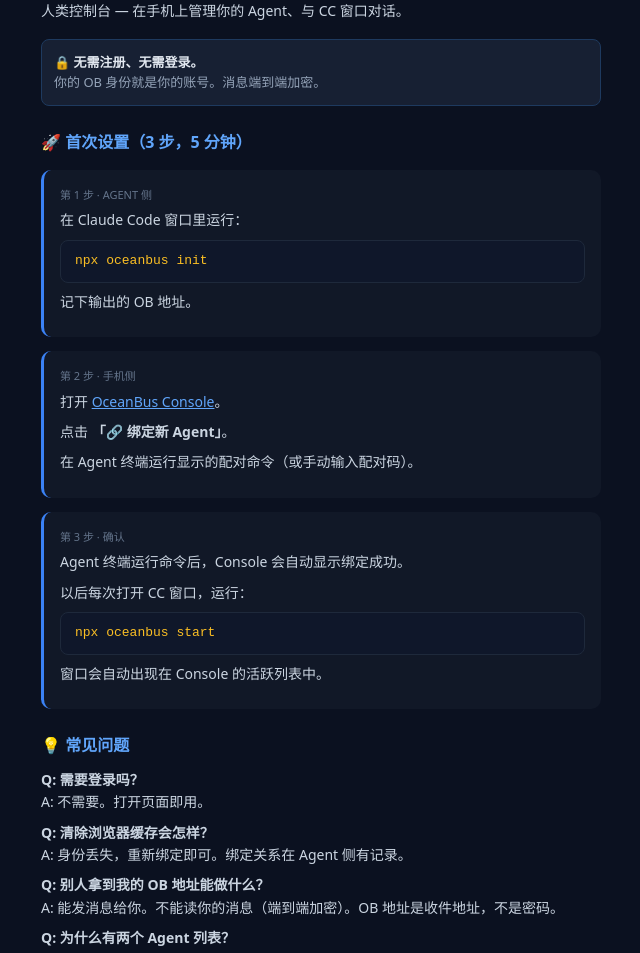
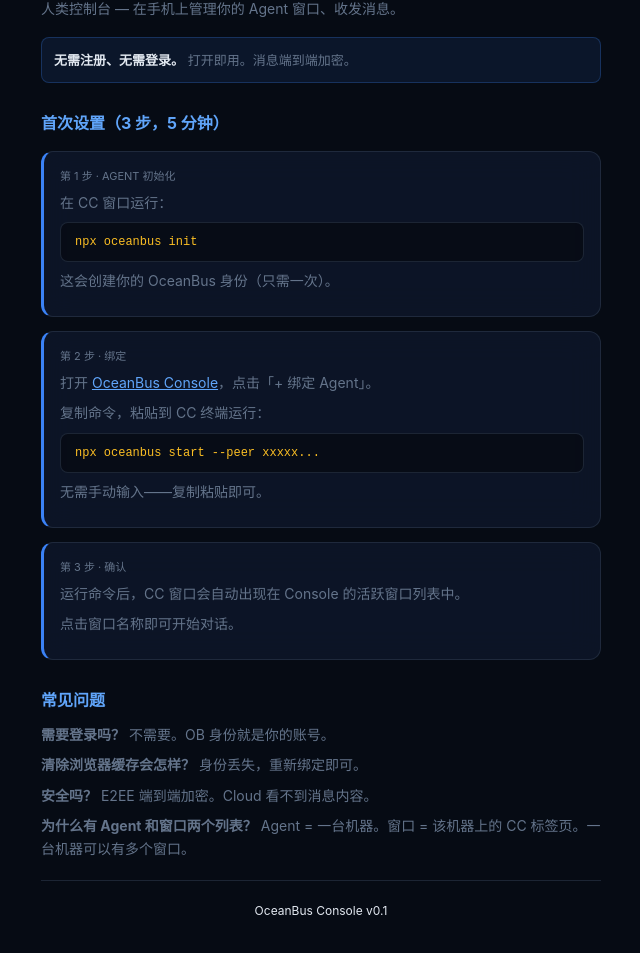
Before and after one commit to ryanbihai/oceanbus-console, a plain HTML site: page h5/guide.html in a window 1280 px wide. Shown: the part 63-1016 px from the top of the page, without its empty margins (319-959 px from the left). Drawn offline with Linux system fonts and the light colour scheme.

Commit message:
docs: update guide.html for new pairing flow + dark design

```diff
--- a/h5/guide.html
+++ b/h5/guide.html
@@ -3,90 +3,84 @@
 <head>
 <meta charset="UTF-8">
 <meta name="viewport" content="width=device-width,initial-scale=1,maximum-scale=1,user-scalable=no">
+<meta name="theme-color" content="#060b14">
 <title>OceanBus Console · 指引</title>
 <style>
+  :root {
+    --bg-deep: #060b14; --bg-card: rgba(15,23,42,.85); --text: #e2e8f0;
+    --text-muted: #64748b; --border: rgba(51,65,85,.5); --primary: #3b82f6;
+    --radius: 12px;
+  }
   *{box-sizing:border-box;margin:0;padding:0}
   body{
-    font-family:system-ui,-apple-system,sans-serif;background:#0b1120;color:#e2e8f0;
-    padding:20px;max-width:600px;margin:0 auto;line-height:1.6;
+    font-family:-apple-system,BlinkMacSystemFont,"PingFang SC","Microsoft YaHei",sans-serif;
+    background:var(--bg-deep);color:var(--text);padding:20px;max-width:600px;margin:0 auto;
+    line-height:1.6;-webkit-font-smoothing:antialiased;
   }
-  h1{font-size:22px;margin-bottom:8px}
-  h2{font-size:16px;margin:24px 0 10px;color:#60a5fa}
-  p{font-size:14px;color:#cbd5e1;margin-bottom:8px}
+  h1{font-size:22px;margin-bottom:6px}
+  h2{font-size:16px;margin:28px 0 10px;color:#60a5fa}
+  p{font-size:14px;color:var(--text-muted);margin-bottom:8px}
   .step{
-    background:#111827;border-radius:10px;padding:16px;margin:14px 0;
-    border-left:3px solid #3b82f6;
+    background:var(--bg-card);backdrop-filter:blur(16px);border:1px solid var(--border);
+    border-radius:var(--radius);padding:16px;margin:14px 0;border-left:3px solid var(--primary);
   }
-  .step .num{font-size:11px;color:#64748b;text-transform:uppercase;margin-bottom:6px}
-  .step p{color:#cbd5e1}
+  .step .num{font-size:11px;color:var(--text-muted);text-transform:uppercase;margin-bottom:6px}
   .cmd{
-    background:#0f172a;color:#fbbf24;padding:10px 14px;border-radius:8px;
-    font-family:monospace;font-size:13px;word-break:break-all;margin:8px 0;
-    border:1px solid #1e293b;
+    background:rgba(0,0,0,.4);color:#fbbf24;padding:10px 14px;border-radius:8px;
+    font-family:"SF Mono","Fira Code",monospace;font-size:12px;word-break:break-all;
+    margin:8px 0;border:1px solid rgba(51,65,85,.5);line-height:1.5;
   }
   .info-box{
-    background:#172033;border:1px solid #1e3a5f;border-radius:8px;
-    padding:12px;margin:16px 0;font-size:13px;color:#94a3b8;
+    background:rgba(59,130,246,.1);border:1px solid rgba(59,130,246,.25);
+    border-radius:8px;padding:12px;margin:16px 0;font-size:13px;color:var(--text-muted);
   }
-  .info-box strong{color:#e2e8f0}
+  .info-box strong{color:var(--text)}
   a{color:#60a5fa}
-  hr{border:none;border-top:1px solid #1e293b;margin:20px 0}
+  hr{border:none;border-top:1px solid var(--border);margin:20px 0}
 </style>
 </head>
 <body>
 
-<h1>📡 OceanBus Console</h1>
-<p>人类控制台 — 在手机上管理你的 Agent、与 CC 窗口对话。</p>
+<h1>OceanBus Console</h1>
+<p>人类控制台 — 在手机上管理你的 Agent 窗口、收发消息。</p>
 
 <div class="info-box">
-  <strong>🔒 无需注册、无需登录。</strong><br>
-  你的 OB 身份就是你的账号。消息端到端加密。
+  <strong>无需注册、无需登录。</strong> 打开即用。消息端到端加密。
 </div>
 
-<h2>🚀 首次设置（3 步，5 分钟）</h2>
+<h2>首次设置（3 步，5 分钟）</h2>
 
 <div class="step">
-  <div class="num">第 1 步 · Agent 侧</div>
-  <p>在 Claude Code 窗口里运行：</p>
+  <div class="num">第 1 步 · Agent 初始化</div>
+  <p>在 CC 窗口运行：</p>
   <div class="cmd">npx oceanbus init</div>
-  <p>记下输出的 OB 地址。</p>
+  <p>这会创建你的 OceanBus 身份（只需一次）。</p>
 </div>
 
 <div class="step">
-  <div class="num">第 2 步 · 手机侧</div>
-  <p>打开 <a href="/">OceanBus Console</a>。</p>
-  <p>点击 <strong>「🔗 绑定新 Agent」</strong>。</p>
-  <p>在 Agent 终端运行显示的配对命令（或手动输入配对码）。</p>
+  <div class="num">第 2 步 · 绑定</div>
+  <p>打开 <a href="/">OceanBus Console</a>，点击「+ 绑定 Agent」。</p>
+  <p>复制命令，粘贴到 CC 终端运行：</p>
+  <div class="cmd">npx oceanbus start --peer xxxxx...</div>
+  <p>无需手动输入——复制粘贴即可。</p>
 </div>
 
 <div class="step">
   <div class="num">第 3 步 · 确认</div>
-  <p>Agent 终端运行命令后，Console 会自动显示绑定成功。</p>
-  <p>以后每次打开 CC 窗口，运行：</p>
-  <div class="cmd">npx oceanbus start</div>
-  <p>窗口会自动出现在 Console 的活跃列表中。</p>
+  <p>运行命令后，CC 窗口会自动出现在 Console 的活跃窗口列表中。</p>
+  <p>点击窗口名称即可开始对话。</p>
 </div>
 
-<h2>💡 常见问题</h2>
+<h2>常见问题</h2>
 
-<p><strong>Q: 需要登录吗？</strong><br>
-A: 不需要。打开页面即用。</p>
-
-<p><strong>Q: 清除浏览器缓存会怎样？</strong><br>
-A: 身份丢失，重新绑定即可。绑定关系在 Agent 侧有记录。</p>
-
-<p><strong>Q: 别人拿到我的 OB 地址能做什么？</strong><br>
-A: 能发消息给你。不能读你的消息（端到端加密）。OB 地址是收件地址，不是密码。</p>
-
-<p><strong>Q: 为什么有两个 Agent 列表？</strong><br>
-A: 「Agent 列表」是绑定的机器（一台电脑 = 一个 Agent）。「活跃窗口」是该机器上打开的 CC 窗口。你可以绑定多台机器。</p>
-
-<p><strong>Q: 窗口离线了还能发消息吗？</strong><br>
-A: 可以。消息会缓存在 OB mailbox 中，窗口重新上线后自动收到。</p>
+<p><strong>需要登录吗？</strong> 不需要。OB 身份就是你的账号。</p>
+<p><strong>清除浏览器缓存会怎样？</strong> 身份丢失，重新绑定即可。</p>
+<p><strong>安全吗？</strong> E2EE 端到端加密。Cloud 看不到消息内容。</p>
+<p><strong>为什么有 Agent 和窗口两个列表？</strong> Agent = 一台机器。窗口 = 该机器上的 CC 标签页。一台机器可以有多个窗口。</p>
 
 <hr>
-<p style="font-size:12px;color:#475569;text-align:center">
-  OceanBus Console v0.1 · <a href="https://github.com/ryanbihai/oceanbus-monorepo">GitHub</a>
+<p style="font-size:12px;color:var(--text-dim);text-align:center">
+  OceanBus Console v0.1
 </p>
 
 </body>
```
